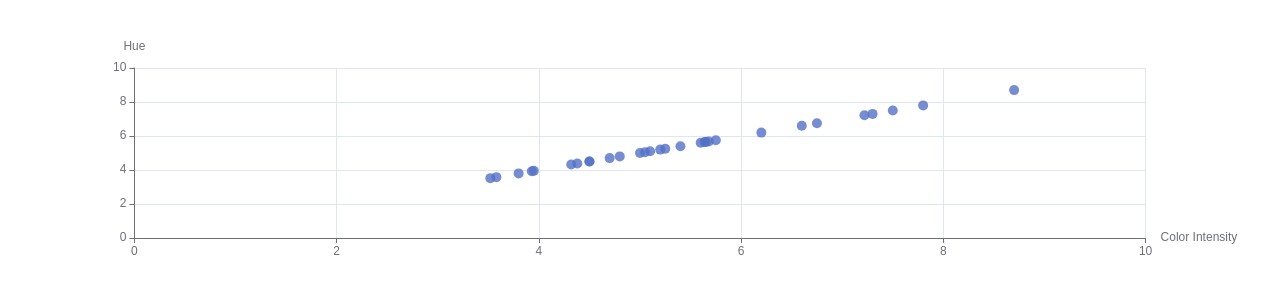
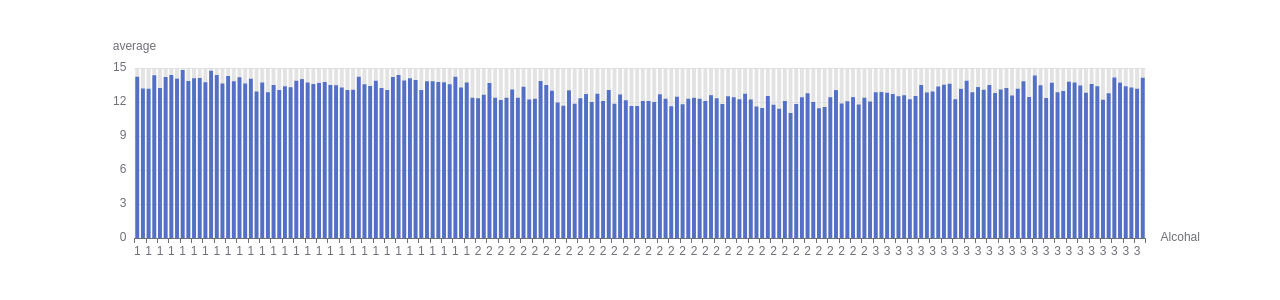
Before and after one commit to R-Yaduvanshi/wine-data-chart-app, a React (Create React App) app: page / in a window 1280 px wide. Shown: the top 300 px of the page. Built offline with nearby package versions, Linux system fonts and the light colour scheme.

Commit message:
Bar chart working fine

```diff
--- a/src/App.tsx
+++ b/src/App.tsx
@@ -1,10 +1,12 @@
 import React from "react";
 import Scatter from "./components/Scatter";
+import BarChart from "./components/BarChart";
 
 function App() {
   return (
     <div>
-      <Scatter />
+      {/* <Scatter /> */}
+      <BarChart />
     </div>
   );
 }
--- /dev/null
+++ b/src/components/BarChart.tsx
@@ -0,0 +1,88 @@
+import React, { useState, useEffect } from "react";
+import ReactEcharts from "echarts-for-react";
+import WineData from "../config/Wine-Data.json";
+
+interface BarData {
+  xAxis: {
+    name: string;
+    type: string;
+    data: number[];
+  };
+  yAxis: {
+    name: string;
+    type: string;
+  };
+  series: [
+    {
+      name: string;
+      data: number[];
+      type: string;
+      showBackground: boolean;
+      backgroundStyle: {
+        color: "rgba(220, 220, 220, 0.8)";
+      };
+    }
+  ];
+}
+
+const BarChart: React.FC = () => {
+  const [data, setData] = useState<BarData>({
+    xAxis: {
+      name: "Alcohal",
+      type: "category",
+      data: [],
+    },
+    yAxis: {
+      name: "Color Intencity",
+      type: "value",
+    },
+    series: [
+      {
+        name: "Color Intencity",
+        data: [],
+        type: "bar",
+        showBackground: true,
+        backgroundStyle: {
+          color: "rgba(220, 220, 220, 0.8)",
+        },
+      },
+    ],
+  });
+
+  useEffect(() => {
+    const malicAcid: number[] = [];
+    const alcohol: number[] = [];
+    for (const Data of WineData) {
+      malicAcid.push(Data["Malic Acid"]);
+      alcohol.push(Data.Alcohol);
+    }
+
+    setData({
+      xAxis: {
+        name: "Alcohal",
+        type: "category",
+        data: alcohol,
+      },
+      yAxis: {
+        name: "average",
+        type: "value",
+      },
+      series: [
+        {
+          name: "Color Intensity",
+          data: malicAcid,
+
+          type: "bar",
+          showBackground: true,
+          backgroundStyle: {
+            color: "rgba(220, 220, 220, 0.8)",
+          },
+        },
+      ],
+    });
+  }, []);
+
+  return <ReactEcharts option={data} />;
+};
+
+export default BarChart;
--- a/src/components/Scatter.tsx
+++ b/src/components/Scatter.tsx
@@ -2,13 +2,17 @@ import React, { useState, useEffect } from "react";
 import ReactEcharts from "echarts-for-react";
 import WineData from "../config/Wine-Data.json";
 import { ChartData } from "../interface/DataInterface";
-
+// import style from "../c";
+import Navbar from "../config/Navbar";
 const Scatter: React.FC = () => {
   const [data, setData] = useState<ChartData>({
+    title: {
+      text: "ECharts Getting Started Example",
+    },
     xAxis: {
       name: "Color Intensity",
       type: "value",
-      data: [1, 2, 3, 4, 5, 6],
+      data: [],
     },
     yAxis: {
       name: "Hue",
@@ -17,23 +21,26 @@ const Scatter: React.FC = () => {
     series: [
       {
         type: "scatter",
-        data: [1, 2, 3, 4, 5, 6, 8],
+        data: [],
       },
     ],
   });
 
+  //   Data received from Wine-Data.json
   useEffect(() => {
     const colorInte: number[] = [];
     const hue: number[] = [];
     for (const dataObj of WineData) {
-      //   console.log("MyOBJ=>", dataObj["Color intensity"]);
-      if (colorInte.length < 30) {
+      if (colorInte.length < 100) {
         colorInte.push(Number(dataObj["Color intensity"]));
         hue.push(Number(dataObj.Hue));
       }
     }
 
     setData({
+      title: {
+        text: "Scatter Plot chart",
+      },
       xAxis: {
         name: "Color Intensity",
         type: "value",
@@ -52,7 +59,13 @@ const Scatter: React.FC = () => {
     });
   }, []);
 
-  return <ReactEcharts option={data} />;
+  return (
+    <>
+      <div>
+        <ReactEcharts option={data} />
+      </div>
+    </>
+  );
 };
 
 export default Scatter;
--- /dev/null
+++ b/src/config/Navbar.jsx
@@ -0,0 +1,7 @@
+import React from "react";
+
+const Navbar = () => {
+  return <div>Navbar</div>;
+};
+
+export default Navbar;
```
Also changed, not shown: src/interface/DataInterface.ts (+23 -0 lines), src/css/scatterstyle.module.css (added).
